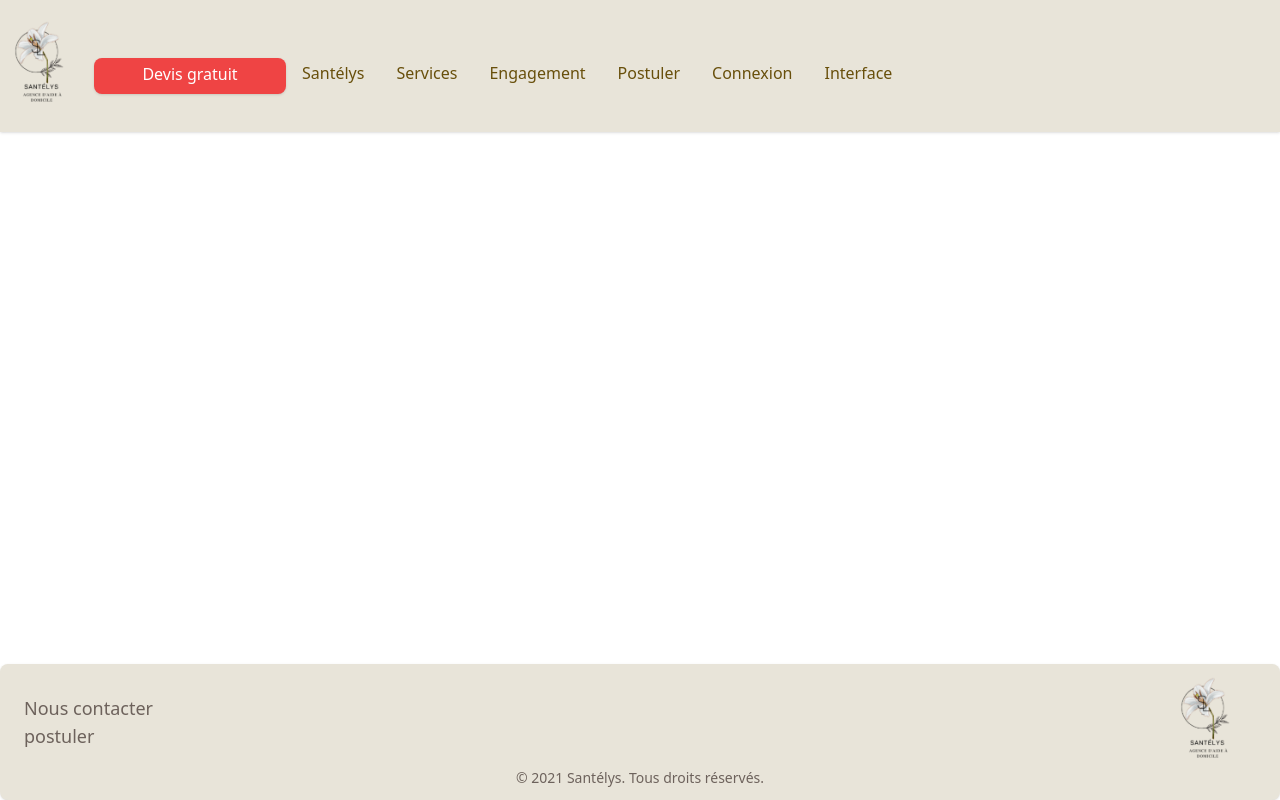
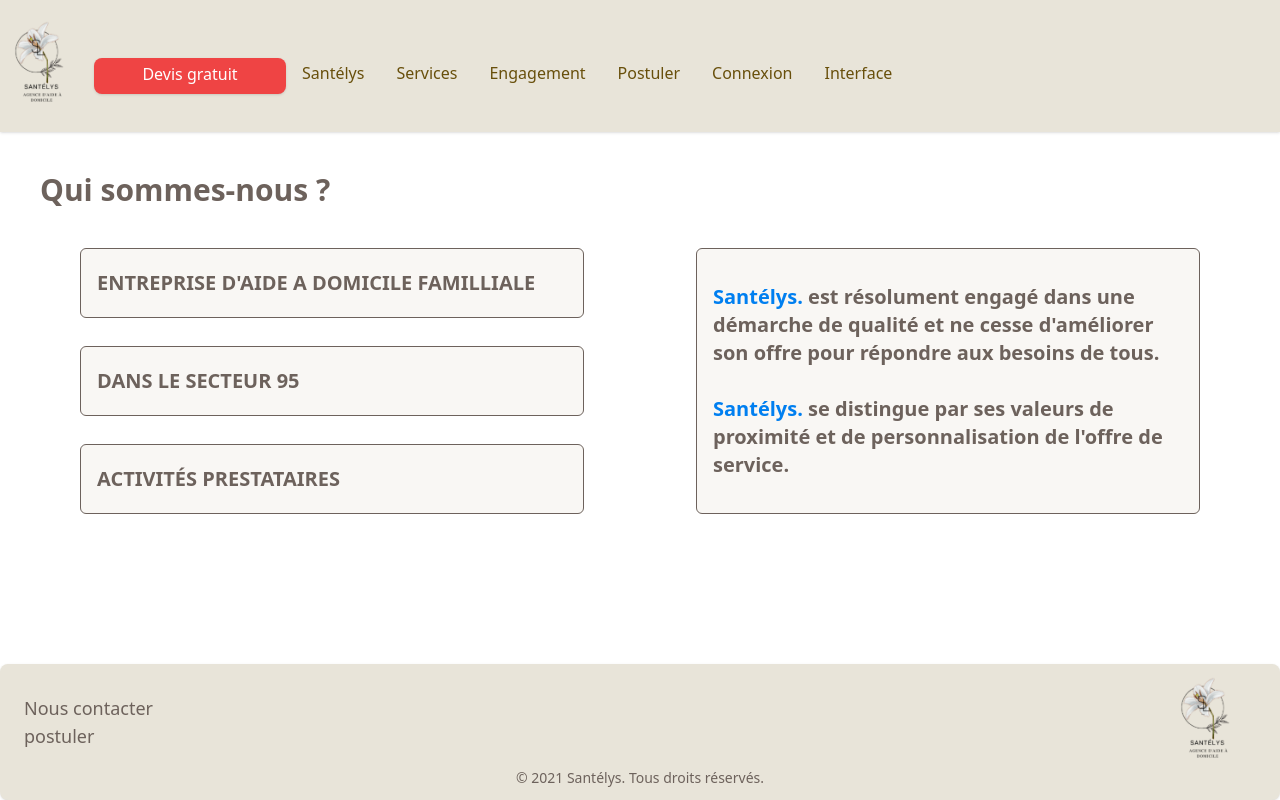
Before and after one commit to ElMost/projetTitreFront, a React (Create React App) app: page /a_propos in a window 1280 px wide. Built offline with nearby package versions, Linux system fonts and the light colour scheme.

Commit message:
création de la page about

```diff
--- a/src/App.tsx
+++ b/src/App.tsx
@@ -2,13 +2,19 @@
 import Navbar from '../src/components/navbar/Navbar';
 import { BrowserRouter, Routes, Route } from 'react-router-dom';
 import Footer from './components/footer/Footer';
+import About from './pages/about/About';
 
 function App() {
   return (
   <BrowserRouter>
     <Navbar />
     <Routes>
-      {/* <Route path="/" element={<Home />} /> */}
+      {/* <Route path="/" element={<Home />} />
+      <Route path="devis" element={<Devis />} />
+      <Route path="contact" element={<Contact />} />
+      <Route path="postuler" element={<Postuler />} /> */}
+      <Route path="a_propos" element={<About />} />
+
     </Routes>
     <Footer/>
 
--- a/src/components/navbar/Navbar.tsx
+++ b/src/components/navbar/Navbar.tsx
@@ -1,6 +1,6 @@
 import React from 'react';
 import logo from '../../assets/logo.png';
-import { NavLink , NavLinkProps} from 'react-router-dom';
+import { NavLink } from 'react-router-dom';
 
 const Navbar = () => {
     const [navbar, setNavbar] = React.useState(false);
@@ -77,7 +77,7 @@
               <li className="w-full">
                 <NavLink
                   className="lg:p-4 py-3 px-0 block border-b-2 border-transparent hover:border-[#6D625C] text-[#684f0b] "
-                  to="/santelys"
+                  to="/a_propos"
                   // activeClassName="border-[#6D625C]"
                 >
                   Santélys
--- /dev/null
+++ b/src/pages/about/About.css
@@ -0,0 +1,3 @@
+.about{
+    padding-bottom: 200px;
+}
--- /dev/null
+++ b/src/pages/about/About.tsx
@@ -0,0 +1,49 @@
+import React from 'react';
+import './About.css';
+
+const About = () => {
+  return (
+    <div className="m-10 mb-5 pb-5 about">
+      <h1 className="w-full mt-10 md:mt-0 md:ml-0 ml-10 text-3xl font-bold text-[#6D625C]">
+        Qui sommes-nous ?
+      </h1>
+
+      <div className="m-10 grid grid-cols-1 gap-16 lg:gap-28  lg:grid-cols-2 space-x- h-full bg-red p-0 mb-0   pb-5  ">
+        <div className="font-semibold   text-xl  text-[#6D625C]">
+          <div>
+            <div className="flex justify-between space-y-7 flex-col">
+              <div className="font-semibold border border-[#6D625C] py-5 px-4 m bg-[#F9F7F4] rounded-md">
+                ENTREPRISE D'AIDE A DOMICILE FAMILLIALE
+              </div>
+
+              <div className="font-semibold border border-[#6D625C] py-5 px-4 bg-[#F9F7F4] rounded-md">
+                DANS LE SECTEUR 95
+              </div>
+
+              <div className="font-semibold border border-[#6D625C] py-5 px-4 bg-[#F9F7F4] rounded-md">
+                {' '}
+                ACTIVITÉS PRESTATAIRES
+              </div>
+            </div>
+          </div>
+        </div>
+        <div className="flex flex-col justify-around rounded-md font-semibold border border-[#6D625C] py-5 px-4 bg-[#F9F7F4]   text-xl  text-[#6D625C]">
+          <p className="mb-10 lg:mb-0">
+            <span className=" text-[#007FF0] ">Santélys.</span> est résolument
+            engagé dans une démarche de qualité et ne cesse d'améliorer son
+            offre pour répondre aux besoins de tous.
+          </p>
+
+          <p>
+            <span className=" text-[#007FF0] ">Santélys.</span> se distingue par
+            ses valeurs de proximité et de personnalisation de l'offre de
+            service.
+          </p>
+        </div>
+      </div>
+
+    </div>
+  );
+};
+
+export default About;
```
